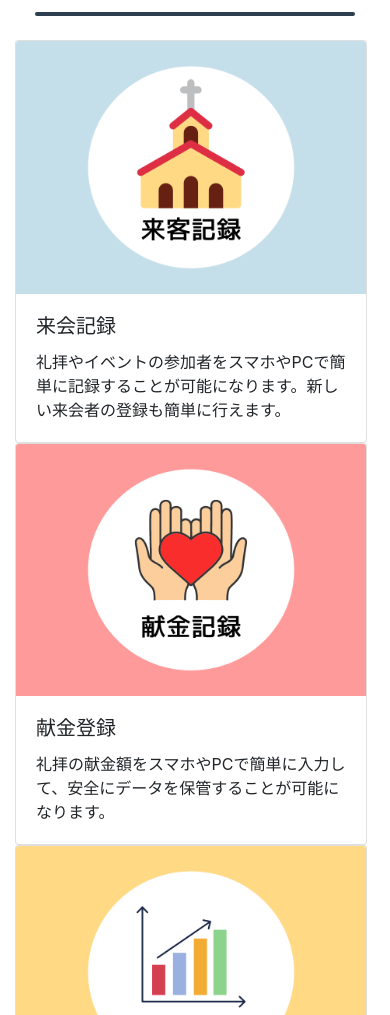
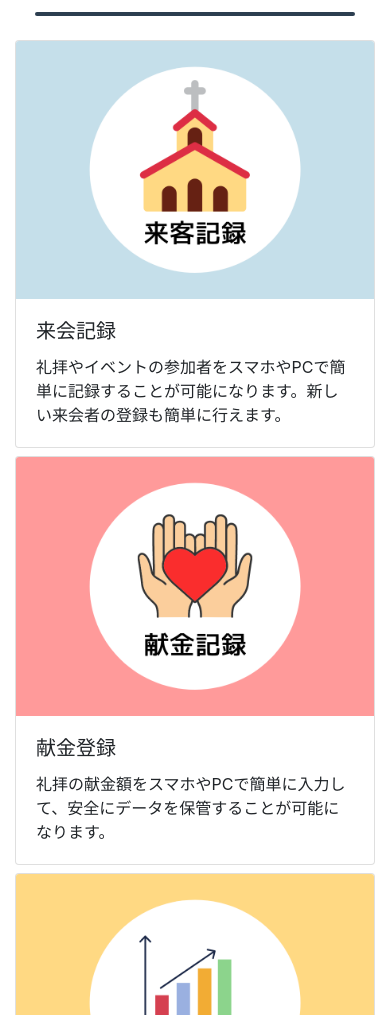
Before and after one commit to ktakaham/raikyaku_app, a plain HTML site: page index.html in a window 390 px wide. Shown: the part 385-1400 px from the top of the page. Drawn offline with nearby package versions, Linux system fonts and the light colour scheme.

Commit message:
レイアウト修正

```diff
--- a/index.html
+++ b/index.html
@@ -72,8 +72,8 @@
 				</div>
 				<!-- Portfolio Grid Items-->
 				<div class="row justify-content-center">
-					<div class="col-md-6 col-lg-4">
-						<div class="card" style="width: 22rem;">
+					<div class="col-xs-12 col-md-6 col-lg-4 mb-2 mx-auto">
+						<div class="card" >
 							<img src="assets/img/portfolio/1.png" class="card-img-top" alt="...">
 							<div class="card-body">
 								<h5 class="card-title">来会記録</h5>
@@ -81,8 +81,8 @@
 							</div>
 						</div>
 					</div>
-					<div class="col-md-6 col-lg-4">
-						<div class="card" style="width: 22rem;">
+					<div class="col-xs-12 col-md-6 col-lg-4 mb-2 mx-auto">
+						<div class="card" >
 							<img src="assets/img/portfolio/2.png" class="card-img-top" alt="...">
 							<div class="card-body">
 								<h5 class="card-title">献金登録</h5>
@@ -90,8 +90,8 @@
 							</div>
 						</div>
 					</div>
-					<div class="col-md-6 col-lg-4">
-						<div class="card" style="width: 22rem;">
+					<div class="col-xs-12 col-md-6 col-lg-4 mb-2 mx-auto">
+						<div class="card" >
 							<img src="assets/img/portfolio/3.png" class="card-img-top" alt="...">
 							<div class="card-body">
 								<h5 class="card-title">見える化</h5>
```
Also changed, not shown: favicon.ico (renamed from assets/favicon.ico).
